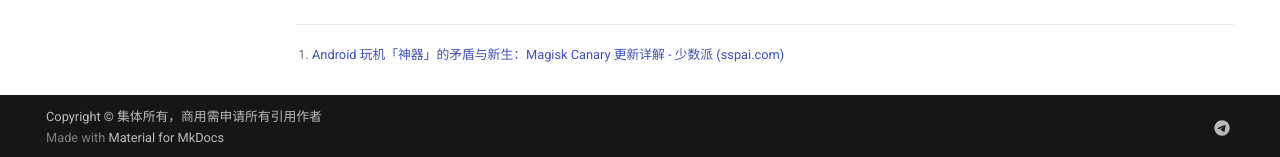
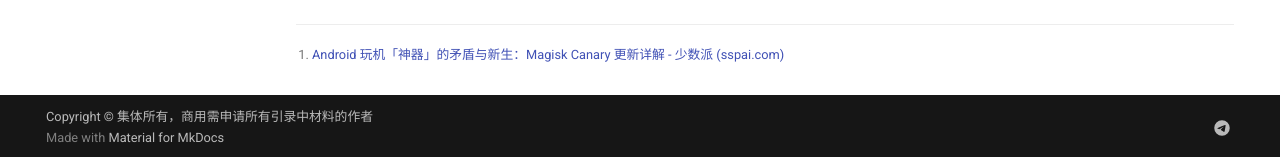
Before and after one commit to sudoskys/Root, an MkDocs documentation site: the page built from docs/about.md, in a window 1280 px wide and 900 px high, scrolled down 1304 px. Shown: the part 740-897 px from the top of the window. Built offline with MkDocs 1.6.1 and Material for MkDocs 9.7.7, drawn with Linux system fonts in a browser that asks for light colours; comment, search, counter and statistics services are not loaded.

Commit message:
Update mkdocs.yml

```diff
--- a/mkdocs.yml
+++ b/mkdocs.yml
@@ -45,4 +45,4 @@ plugins:
 repo_url: https://github.com/sudoskys/Root
 edit_uri: edit/main/docs/
 
-copyright: Copyright &copy; 集体所有，商用需申请所有引用作者
+copyright: Copyright &copy; 集体所有，商用需申请所有引录中材料的作者
```
